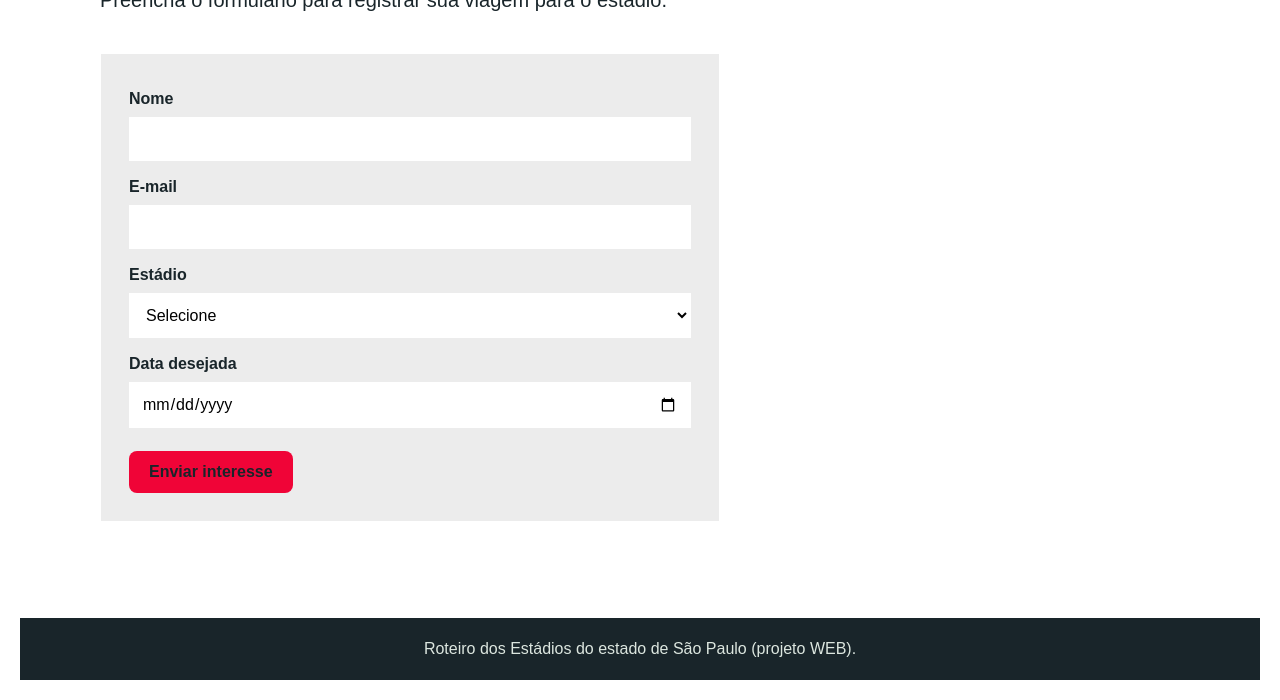
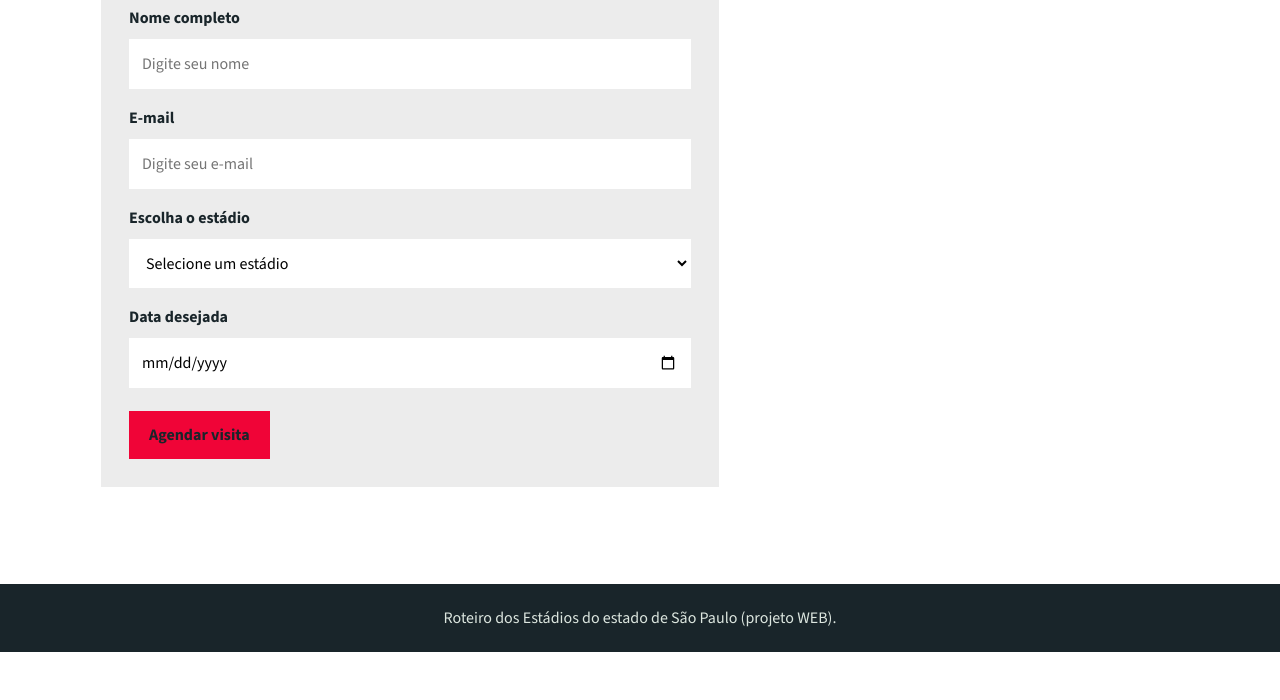
Before and after one commit to Vitinho587/av1-2web3, a plain HTML site: page contato.html in a window 1280 px wide. Shown: the part 349-1049 px from the top of the page. After the commit the page ends 1001 px from the top, so only its background shows below. Drawn offline with nearby package versions, Linux system fonts and the light colour scheme.

Commit message:
Finalização da AV1

```diff
--- a/contato.html
+++ b/contato.html
@@ -1,75 +1,25 @@
+
 <!DOCTYPE html>
 <html lang="pt-br">
 <head>
-  <meta charset="UTF-8" />
-  <meta name="viewport" content="width=device-width, initial-scale=1.0" />
-  <title>Agendar visita | Roteiro dos Estádios</title>
-  <link rel="stylesheet" href="css/style.css" />
-</head>
-<body>
-
-
-<!DOCTYPE html>
-<html lang="pt-BR">
-<head>
     <meta charset="UTF-8">
     <meta name="viewport" content="width=device-width, initial-scale=1.0">
-    <title>Meu site</title>
 
-    <style>
-        body {
-            background-color: white;
-            color: #19252a;
-            font-family: Arial, sans-serif;
-            transition: 0.3s;
-            padding: 20px;
-        }
+    <title>Agendar visita | Roteiro dos Estádios</title>
 
-        /* Estilo do modo noturno */
-        body.dark {
-            background-color: #19252a;
-            color: white;
-        }
+    <link href="https://fonts.googleapis.com/css2?family=Oswald:wght@600&family=Source+Sans+3&display=swap" rel="stylesheet">
 
-        button {
-            padding: 10px 16px;
-            border: none;
-            border-radius: 8px;
-            cursor: pointer;
-            background-color: #19252a;
-            color: white;
-            font-size: 16px;
-        }
-    </style>
+    <link href="https://cdn.jsdelivr.net/npm/bootstrap@5.3.3/dist/css/bootstrap.min.css" rel="stylesheet">
+
+    <link rel="stylesheet" href="css/style.css">
 </head>
 
 <body>
 
-    <button id="botaoTema" onclick="alternarTema()">
-        🌙 Modo noturno
-    </button>
-
-    <script>
-        function alternarTema() {
-            document.body.classList.toggle("dark");
-
-            const botao = document.getElementById("botaoTema");
-
-            if (document.body.classList.contains("dark")) {
-                botao.textContent = "☀️ Modo claro";
-            } else {
-                botao.textContent = "🌙 Modo noturno";
-            }
-        }
-    </script>
-
-</body>
-</html>
-
-
     <nav class="navbar">
         <div class="container nav-content">
             <a class="navbar-brand" href="inicio.html">Roteiro dos Estádios</a>
+
             <div class="nav-links">
                 <a href="inicio.html">Início</a>
                 <a href="sobre.html">Sobre</a>
@@ -79,34 +29,103 @@
         </div>
     </nav>
 
-  <main class="page-content container">
-    <p class="eyebrow">Planeje seu passeio agora!</p>
-    <h1>Agende uma visita</h1>
-    <p class="lead">Preencha o formulário para registrar sua viagem para o estádio.</p>
-    <form class="visit-form" action="#" method="post">
-      <label for="nome">Nome</label>
-      <input id="nome" name="nome" type="text" required />
+    <main class="container page-content">
+
+        <h1>Agende sua visita</h1>
+
+        <p>
+            Escolha um estádio, informe seus dados e selecione a data desejada
+            para sua visita.
+        </p>
+
+        <form class="visit-form" id="formVisita">
+
+            <label for="nome">Nome completo</label>
+            <input
+                type="text"
+                id="nome"
+                name="nome"
+                placeholder="Digite seu nome"
+                required
+            >
+
             <label for="email">E-mail</label>
-      <input id="email" name="email" type="email" required />
-      <label for="estadio">Estádio</label>
+            <input
+                type="email"
+                id="email"
+                name="email"
+                placeholder="Digite seu e-mail"
+                required
+            >
+
+            <label for="estadio">Escolha o estádio</label>
             <select id="estadio" name="estadio" required>
-        <option value="">Selecione</option>
+                <option value="">Selecione um estádio</option>
                 <option>Neo Química Arena</option>
                 <option>Nubank Parque</option>
                 <option>MorumBIS</option>
-        <option>Urbano Caldeira (Vila Belmiro)</option>
+                <option>Urbano Caldeira</option>
                 <option>Moisés Lucarelli</option>
                 <option>Brinco de Ouro da Princesa</option>
-        <option>Conde Rodolfo Crespi (Rua Javari)</option>
-        <option>Bruno José Daniel (Brunão)</option>
-        <option>Paulo Machado de Carvalho (Pacaembu)</option>
+                <option>Conde Rodolfo Crespi</option>
+                <option>Bruno José Daniel</option>
+                <option>Paulo Machado de Carvalho</option>
             </select>
+
             <label for="data">Data desejada</label>
-      <input id="data" name="data" type="date" />
-      <button class="btn-amber" type="submit">Enviar interesse</button>
+            <input
+                type="date"
+                id="data"
+                name="data"
+                required
+            >
+
+            <button type="submit" class="btn-amber">
+                Agendar visita
+            </button>
+
         </form>
+
     </main>
 
-  <footer><p>Roteiro dos Estádios do estado de São Paulo (projeto WEB).</p></footer>
+    <footer>
+        <p>Roteiro dos Estádios do estado de São Paulo (projeto WEB).</p>
+    </footer>
+
+    <script>
+        const cadastro = document.getElementById("formVisita");
+
+        cadastro.addEventListener("submit", function(event) {
+
+            event.preventDefault();
+
+            const nome = document.getElementById("nome").value;
+            const email = document.getElementById("email").value;
+            const estadio = document.getElementById("estadio").value;
+            const data = document.getElementById("data").value;
+
+            const hoje = new Date();
+            hoje.setHours(0, 0, 0, 0);
+
+            const dataEscolhida = new Date(data + "T00:00:00");
+
+            if (dataEscolhida < hoje) {
+                alert("Escolha uma data válida para sua visita!");
+                return;
+            }
+
+            alert(`Agendamento realizado com sucesso, ${nome}!
+
+Estádio: ${estadio}
+Data: ${data.split("-").reverse().join("/")}
+
+Obrigado por utilizar o Roteiro dos Estádios!`);
+
+            cadastro.reset();
+
+        });
+    </script>
+    <script src="JS/index.js"></script>
+
 </body>
 </html>
--- a/css/style.css
+++ b/css/style.css
@@ -56,4 +56,5 @@ footer p { margin: 0; }
   .page-content { padding-top: 56px; }
   .content-grid { grid-template-columns: 1fr; }
   .stadium-item { gap: 16px; }
+
 }
```
Also changed, not shown: JS/app.js (added, +33 -0 lines). Lines whose indentation alone changed are shown as unchanged.
